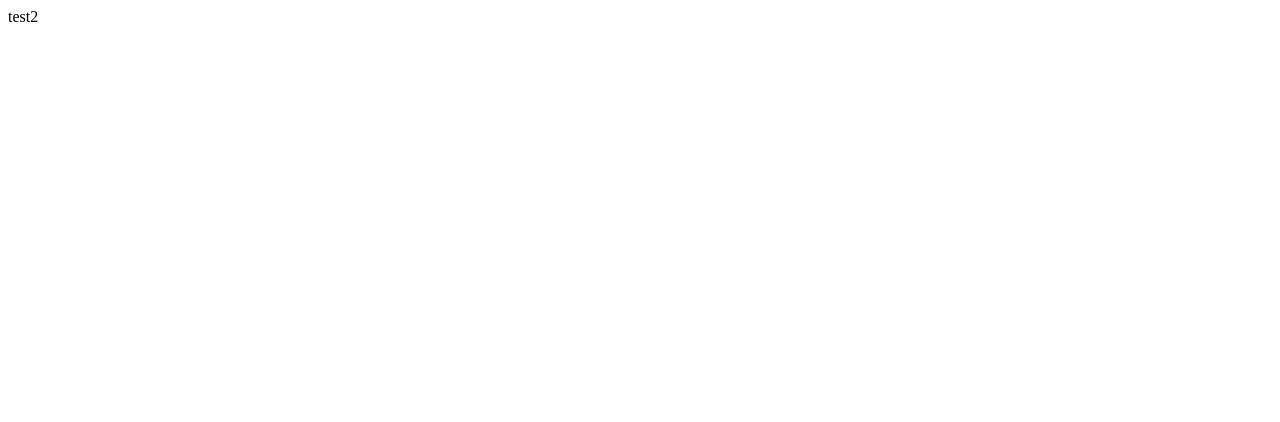
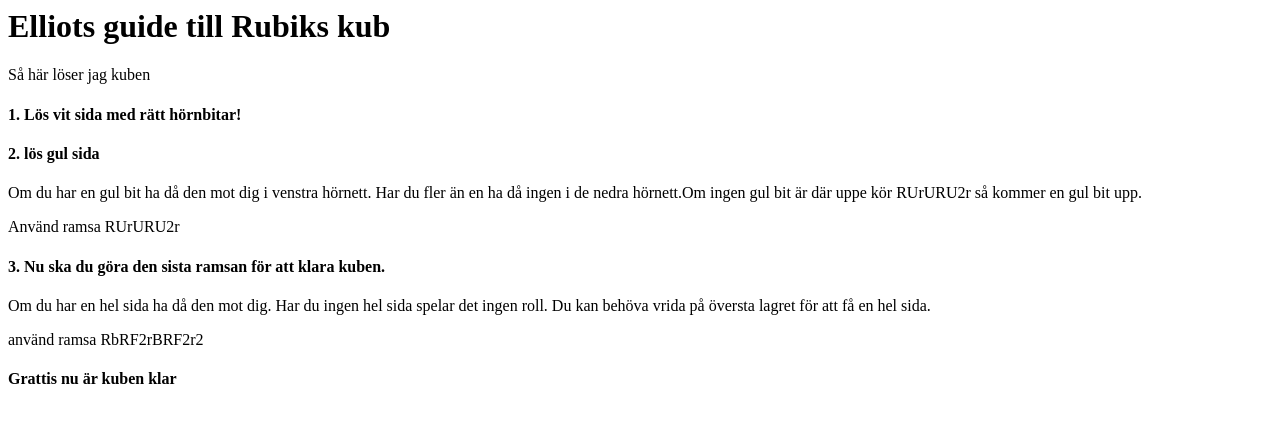
Before and after one commit to sebdah/elliot.agrea.io, a plain HTML site: page index.html in a window 1280 px wide. Drawn offline with Linux system fonts and the light colour scheme.

Commit message:
Add Rubiks cube guide

```diff
--- a/index.html
+++ b/index.html
@@ -1 +1,47 @@
-test2
+<html>
+    <head>
+        <title>
+            Elliot löser Rubiks kub
+        </title>
+    </head>
+
+    <body>
+        <h1>Elliots guide till Rubiks kub</h1>
+
+        <p>
+            Så här löser jag kuben
+        </p>
+
+        <h4>
+            1. Lös vit sida med rätt hörnbitar!
+        </h4>
+
+        <h4>
+            2. lös gul sida
+        </h4>
+
+        <p>
+            Om du har en gul bit ha då den mot dig i venstra hörnett. Har du fler än en ha då ingen i de nedra hörnett.Om ingen gul bit är där uppe kör RUrURU2r så kommer en gul bit upp.
+        </p>
+
+        <p>
+            Använd ramsa RUrURU2r
+        </p>
+
+        <h4>
+            3. Nu ska du göra den sista ramsan för att klara kuben.
+        </h4>
+
+        <p>
+            Om du har en hel sida ha då den mot dig. Har du ingen hel sida spelar det ingen roll. Du kan behöva vrida på översta lagret för att få en hel sida.
+        </p>
+
+<p>
+    använd ramsa RbRF2rBRF2r2
+</p>
+
+<h4>
+Grattis nu är kuben klar
+</h4>
+    </body>
+</html>
```
